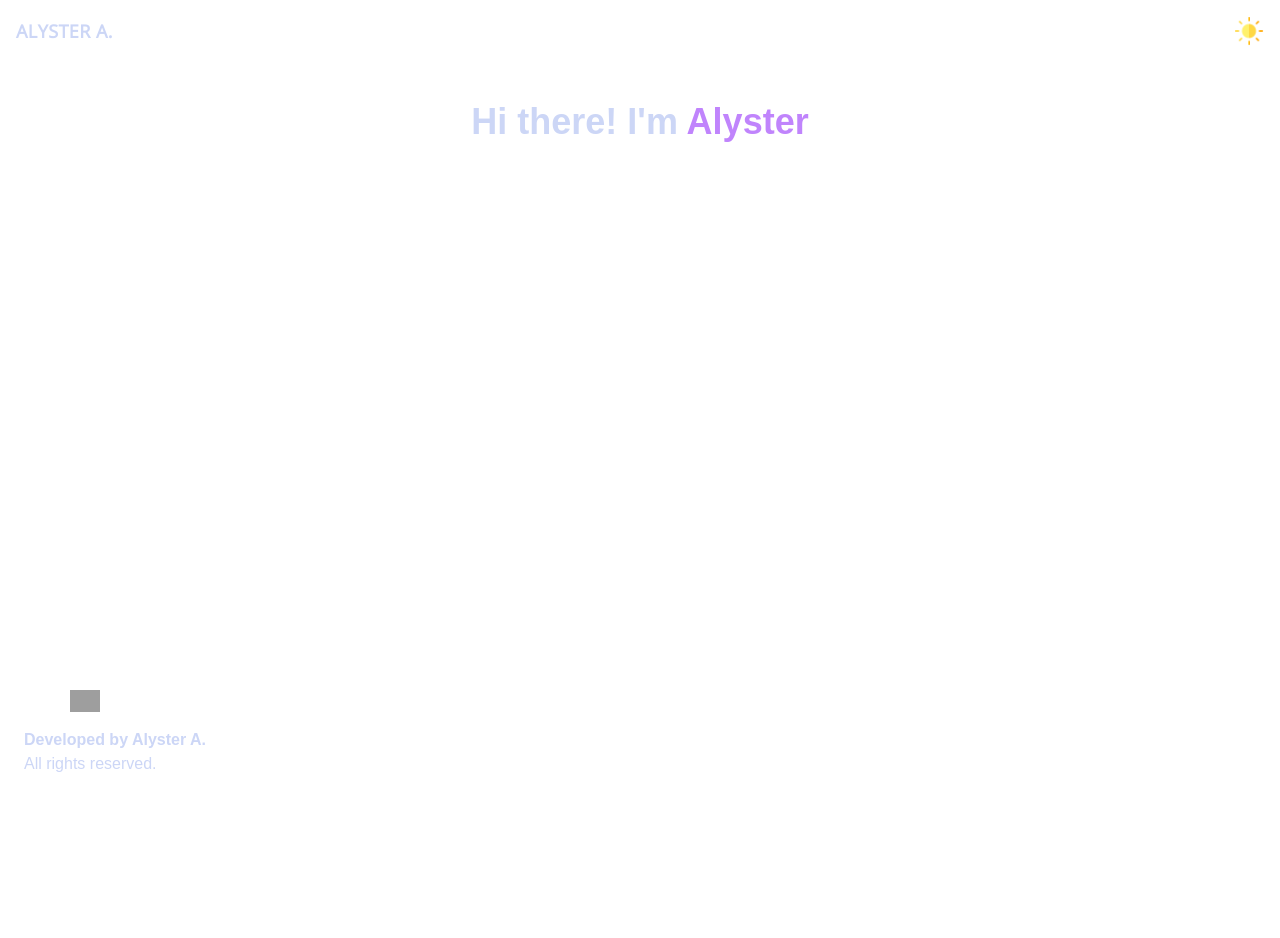
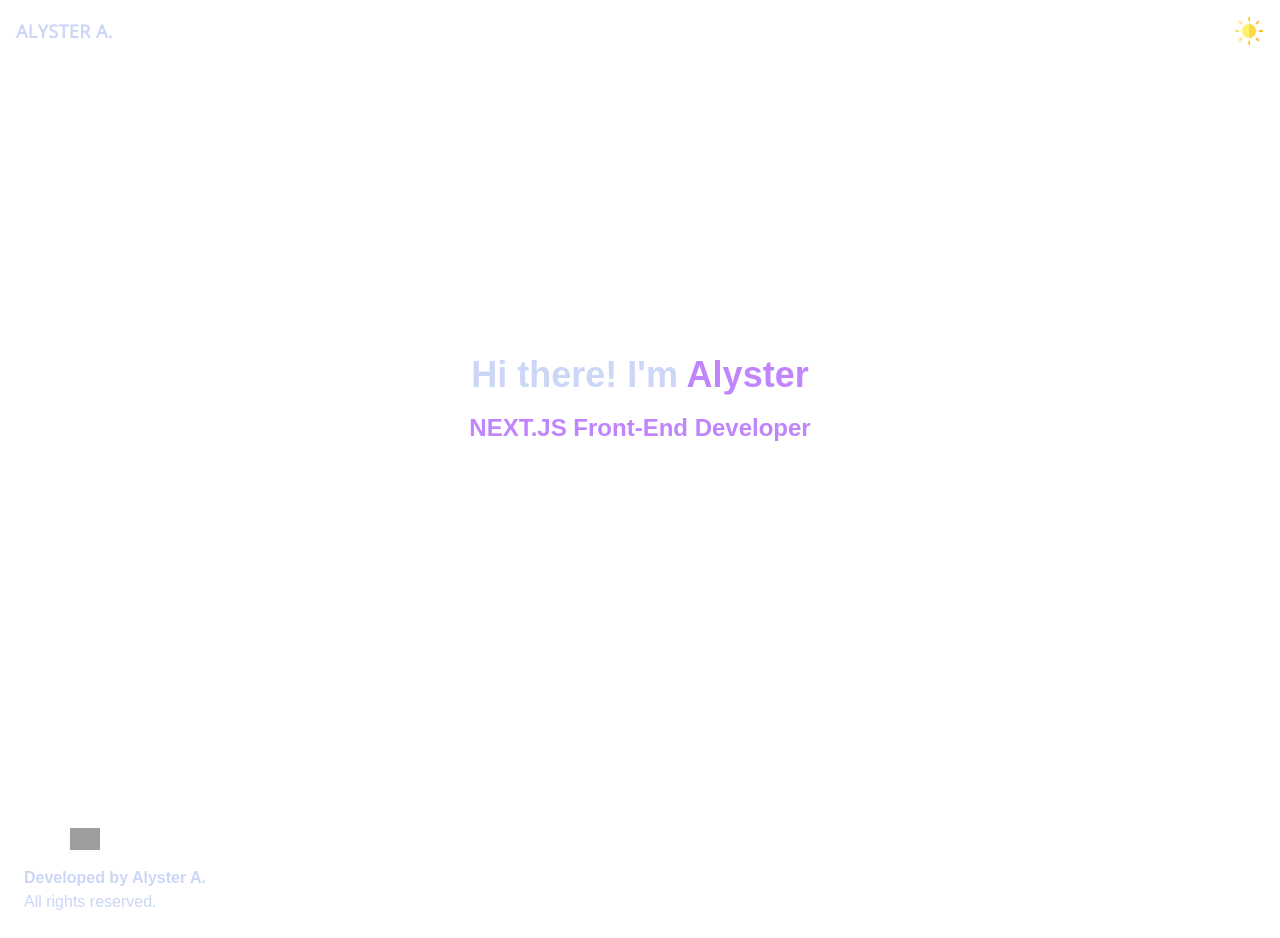
Before and after one commit to alysteragno/Professional-Website, a Next.js app in the folder professional-website/: page / in a window 1280 px wide. Before the commit the page ends 800 px from the top, so only its background shows below. Built offline with nearby package versions, Linux system fonts and the light colour scheme; grey boxes are pictures that could not be loaded; a web font is replaced by a local one.

Commit message:
feat(hero): Implemented a draft animation for hero h1

```diff
--- a/package.json
+++ b/package.json
@@ -1,5 +1,8 @@
 {
   "dependencies": {
     "styled-components": "^6.1.18"
+  },
+  "devDependencies": {
+    "tailwindcss-animated": "^2.0.0"
   }
 }
--- a/professional-website/src/app/components/header.tsx
+++ b/professional-website/src/app/components/header.tsx
@@ -6,7 +6,7 @@ const openSans = Open_Sans({ subsets: ['latin'], weight: ['400'] });
 
 export default function Header() {
   return (
-    <header className={`${openSans.className}  w-full justify-between flex items-center p-4 `}>
+    <header className={`${openSans.className}  fixed top-0 w-full justify-between flex items-center p-4 `}>
       <div>
         <a href="#">
           <h3 className='text-lg leading-4 tracking-wide font-bold'>ALYSTER A.</h3>
--- a/professional-website/src/app/components/hero.tsx
+++ b/professional-website/src/app/components/hero.tsx
@@ -1,20 +1,45 @@
 import Link from 'next/link';
+
+const links = {
+  linkedin: 'https://www.linkedin.com/in/alyster-marasigan-9314692ba/',
+  nextjs: 'https://nextjs.org/docs',
+  frontend: 'https://frontendmasters.com/guides/front-end-handbook/2018/what-is-a-FD.html',
+};
 
 export default function Hero() {
   return (
-    <main>
-      <div className="flex items-center justify-center text-center py-10">
-        <h1 className="text-4xl font-bold">
+    <main className="min-h-screen flex justify-center items-center">
+      <div className="text-center py-10">
+        <h1 className="text-4xl font-bold animate-bounce animate">
           Hi there! I'm{' '}
           <Link
-            href="https://www.linkedin.com/in/alyster-marasigan-9314692ba/"
+            href={links.linkedin}
             target="_blank"
             rel="noopener noreferrer"
-            className="text-secondary "
+            className="text-secondary font-logoFont"
           >
             Alyster
           </Link>
         </h1>
+
+        <h2 className="text-2xl font-semibold mt-4">
+          <Link
+            href={links.nextjs}
+            target="_blank"
+            rel="noopener noreferrer"
+            className="hover:underline text-secondary"
+          >
+            NEXT.JS
+          </Link>{' '}
+          <Link
+            href={links.frontend}
+            target="_blank"
+            rel="noopener noreferrer"
+            className="hover:underline text-secondary"
+          >
+            Front-End Developer
+          </Link>
+        </h2>
       </div>
     </main>
   );
```
Also changed, not shown: professional-website/src/app/globals.css (line endings or trailing spaces), 1 other file (tests, documents, lock files or other folders).
